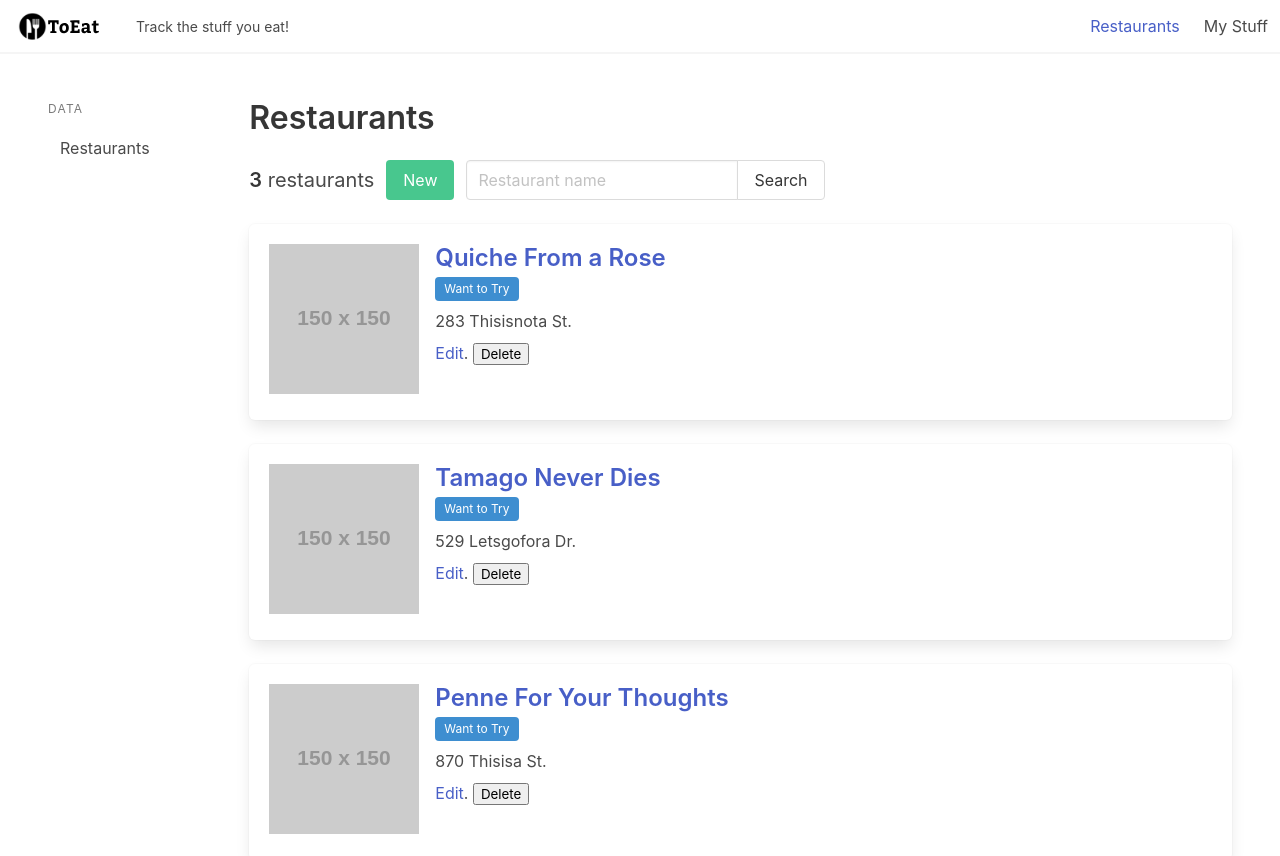
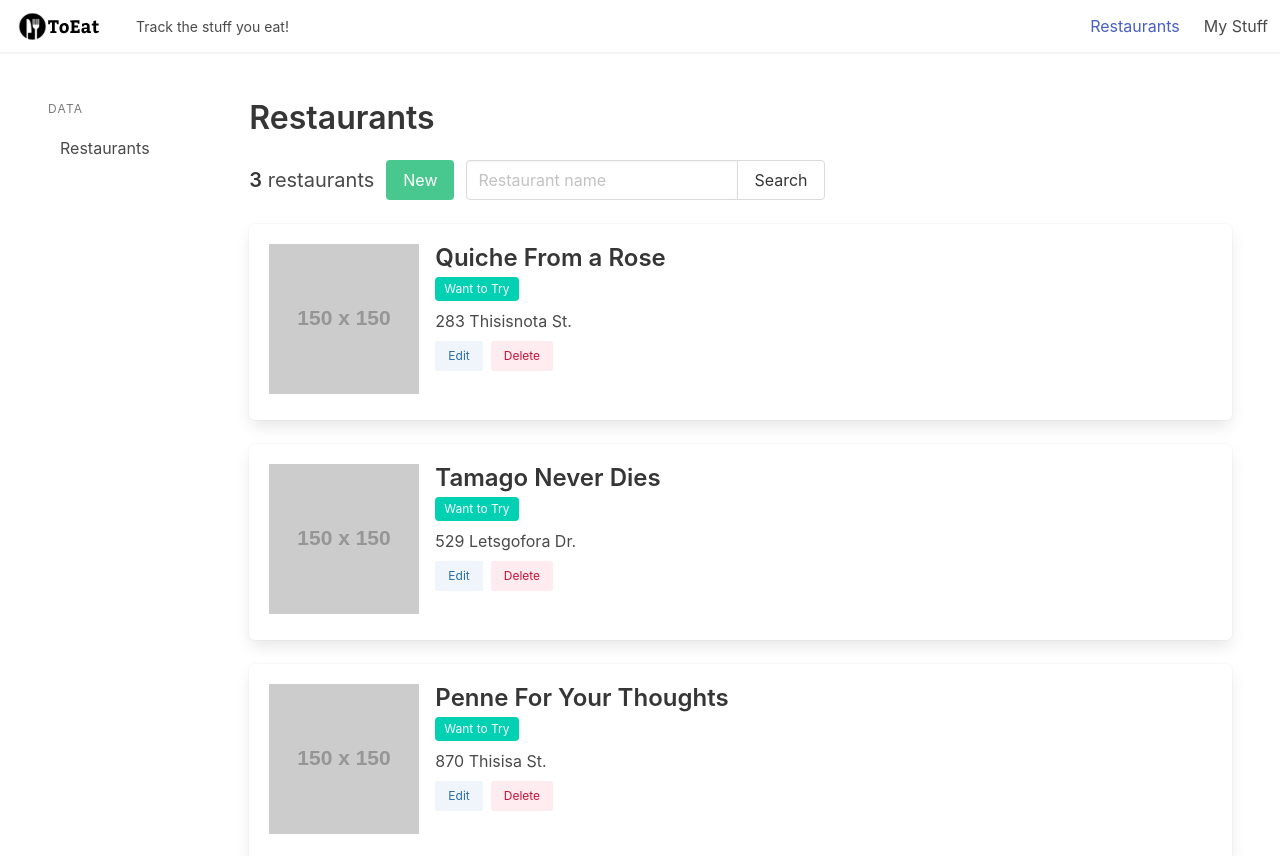
Before and after one commit to bencodezen/toEat, a Vue app: page /restaurants in a window 1280 px wide. Shown: the top 856 px of the page. Built offline with nearby package versions, Linux system fonts and the light colour scheme.

Commit message:
feature: add more features

```diff
--- a/src/components/RestaurantCard.vue
+++ b/src/components/RestaurantCard.vue
@@ -1,9 +1,10 @@
 <script setup lang="ts">
 import type { PropType } from 'vue'
+import { computed } from 'vue'
 import type { Restaurant } from '@/types'
 import { useRestaurantStore } from '@/stores/RestaurantStore'
 
-defineProps({
+const props = defineProps({
   restaurant: {
     type: Object as PropType<Restaurant>,
     required: true,
@@ -11,6 +12,18 @@ defineProps({
 })
 
 const restaurantStore = useRestaurantStore()
+
+const statusColor = computed(() => {
+  if (props.restaurant.status === 'Want to Try') {
+    return 'is-primary'
+  } else if (props.restaurant.status === 'Recommended') {
+    return 'is-success'
+  } else if (props.restaurant.status === 'Do Not Recommend') {
+    return 'is-danger'
+  } else {
+    return ''
+  }
+})
 </script>
 
 <template>
@@ -21,17 +34,21 @@ const restaurantStore = useRestaurantStore()
       </aside>
       <div class="media-content">
         <p class="title is-4 is-spaced mb-1">
-          <a href="#"> {{ restaurant.name }}</a>
+          {{ restaurant.name }}
         </p>
         <p class="subtitle mb-2">
-          <span class="tag is-info">Want to Try</span>
+          <span class="tag" :class="statusColor">{{ restaurant.status }}</span>
         </p>
         <div class="content mb-2">
           {{ restaurant.address }}
         </div>
         <div>
-          <router-link :to="`/restaurants/edit/${restaurant.id}`">Edit</router-link>.
-          <button @click="restaurantStore.deleteRestaurant(restaurant)">Delete</button>
+          <router-link :to="`/restaurants/edit/${restaurant.id}`" class="button is-small is-info is-light mr-2">
+            Edit
+          </router-link>
+          <button @click="restaurantStore.deleteRestaurant(restaurant)" class="button is-small is-danger is-light">
+            Delete
+          </button>
         </div>
       </div>
     </div>
--- a/src/constants.ts
+++ b/src/constants.ts
@@ -2,5 +2,5 @@ export const restaurantStatusList = [
   'Want to Try',
   'Recommended',
   'Do Not Recommend',
-  'Must Try'
+  'Must Eat'
 ] as const
--- a/src/stores/RestaurantStore.ts
+++ b/src/stores/RestaurantStore.ts
@@ -10,30 +10,21 @@ export const useRestaurantStore = defineStore({
       name: 'Quiche From a Rose',
       address: '283 Thisisnota St.',
       website: 'www.quichfromarose.com',
-      status: {
-        level: 'Want to Try',
-        priority: 0,
-      },
+      status: 'Want to Try'
     },
     {
       id: 'ae62a3da-791b-4f44-99a1-4be1b0ec30b8',
       name: 'Tamago Never Dies',
       address: '529 Letsgofora Dr.',
       website: 'www.tamagoneverdies.com',
-      status: {
-        level: 'Want to Try',
-        priority: 0,
-      },
+      status: 'Want to Try'
     },
     {
       id: '9b361dae-2d44-4499-9940-97e188d41a32',
       name: "Penne For Your Thoughts",
       address: '870 Thisisa St.',
       website: 'www.penneforyourthoughts.com',
-      status: {
-        level: 'Want to Try',
-        priority: 0,
-      },
+      status: 'Want to Try'
     },] as Restaurant[])
   }),
   getters: {
--- a/src/types.ts
+++ b/src/types.ts
@@ -26,8 +26,5 @@ export interface Restaurant {
   name?: string
   address: string
   website: string
-  status: {
-    level: string
-    priority: number
-  }
+  status: RecommendStatus
 }
--- a/src/views/EditRestaurantPage.vue
+++ b/src/views/EditRestaurantPage.vue
@@ -4,6 +4,7 @@ import { useRoute } from 'vue-router'
 import type { Restaurant, StatusResponse } from '@/types'
 import SideMenu from '../components/SideMenu.vue'
 import { useRestaurantStore } from '@/stores/RestaurantStore'
+import { restaurantStatusList } from '@/constants'
 
 const restaurantStore = useRestaurantStore()
 
@@ -23,10 +24,7 @@ const updatedRestaurant = reactive<Restaurant>({
   name: '',
   address: '',
   website: '',
-  status: {
-    level: '',
-    priority: 0,
-  },
+  status: 'Want to Try',
 })
 
 const updateRestaurant = () => {
@@ -70,6 +68,16 @@ onMounted(() => {
               </div>
             </div>
             <div class="field">
+              <label for="status" class="label">Status</label>
+              <div class="control">
+                <div class="select">
+                  <select v-model="updatedRestaurant.status">
+                    <option v-for="status in restaurantStatusList" :value="status">{{ status }}</option>
+                  </select>
+                </div>
+              </div>
+            </div>
+            <div class="field">
               <label for="address" class="label">Address</label>
               <div class="control">
                 <input
```
